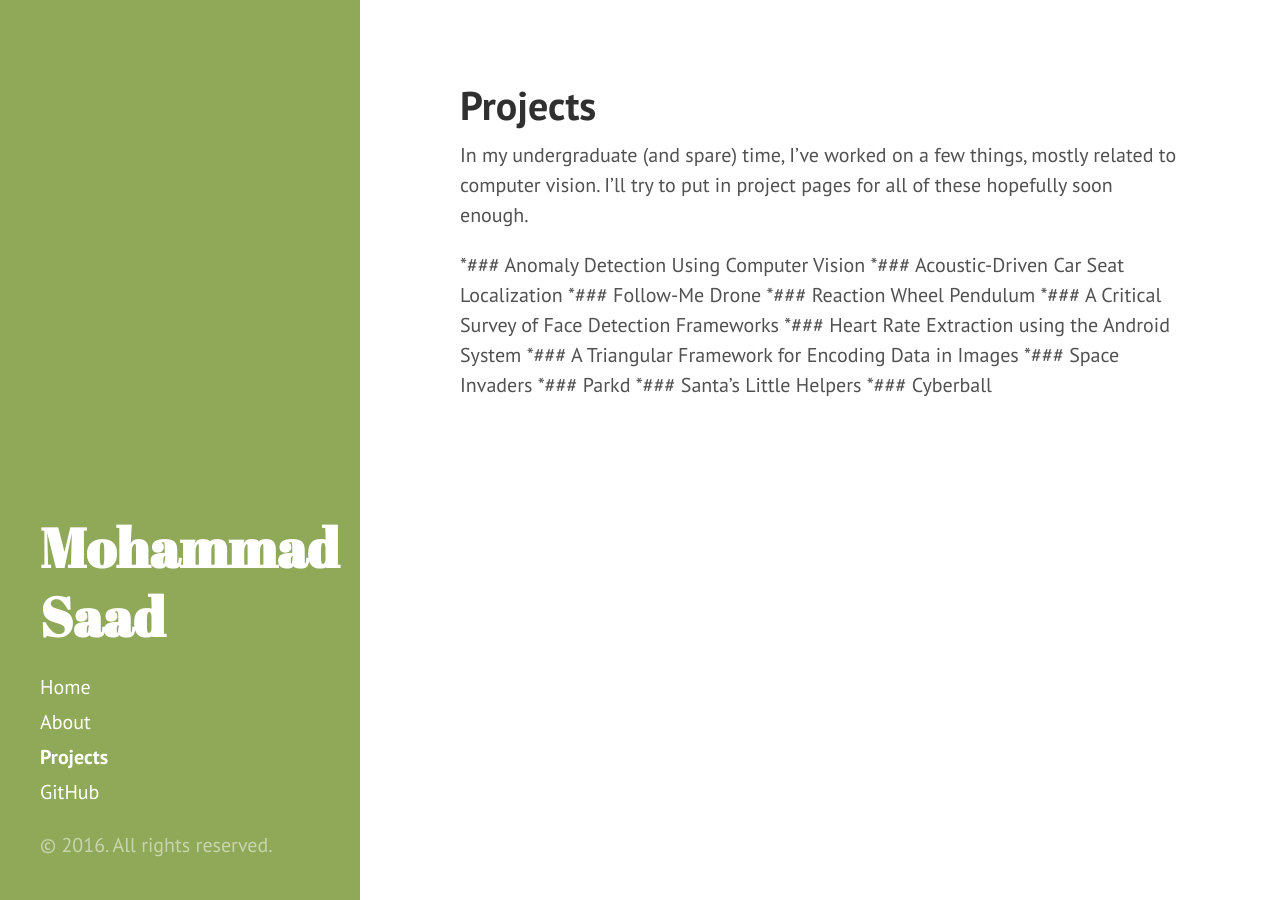
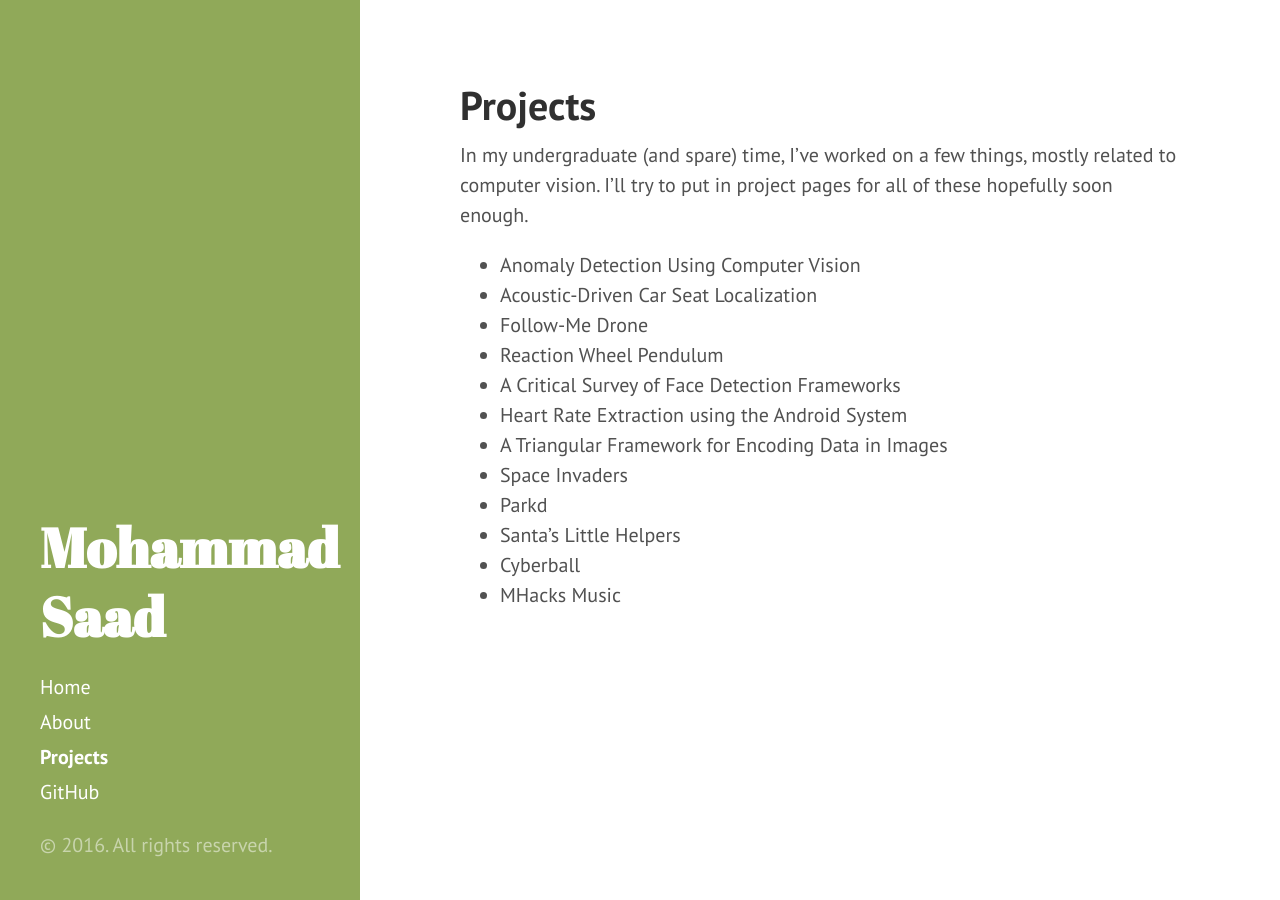
Before and after one commit to mohsaad/mohsaad.github.io, a Jekyll site: the page built from projects.md, in a window 1280 px wide. Built offline with Jekyll 4.4.1, drawn with Linux system fonts in a browser that asks for light colours; Markdown is read by kramdown in place of the engine named in the settings.

Commit message:
updated projects page, will put in individual ones soon

```diff
--- a/projects.md
+++ b/projects.md
@@ -5,14 +5,15 @@ title: Projects
 
 In my undergraduate (and spare) time, I've worked on a few things, mostly related to computer vision. I'll try to put in project pages for all of these hopefully soon enough.
 
-*### Anomaly Detection Using Computer Vision
-*### Acoustic-Driven Car Seat Localization
-*### Follow-Me Drone
-*### Reaction Wheel Pendulum
-*### A Critical Survey of Face Detection Frameworks
-*### Heart Rate Extraction using the Android System
-*### A Triangular Framework for Encoding Data in Images
-*### Space Invaders
-*### Parkd
-*### Santa's Little Helpers
-*### Cyberball
+* Anomaly Detection Using Computer Vision
+* Acoustic-Driven Car Seat Localization
+* Follow-Me Drone
+* Reaction Wheel Pendulum
+* A Critical Survey of Face Detection Frameworks
+* Heart Rate Extraction using the Android System
+* A Triangular Framework for Encoding Data in Images
+* Space Invaders
+* Parkd
+* Santa's Little Helpers
+* Cyberball
+* MHacks Music
```
